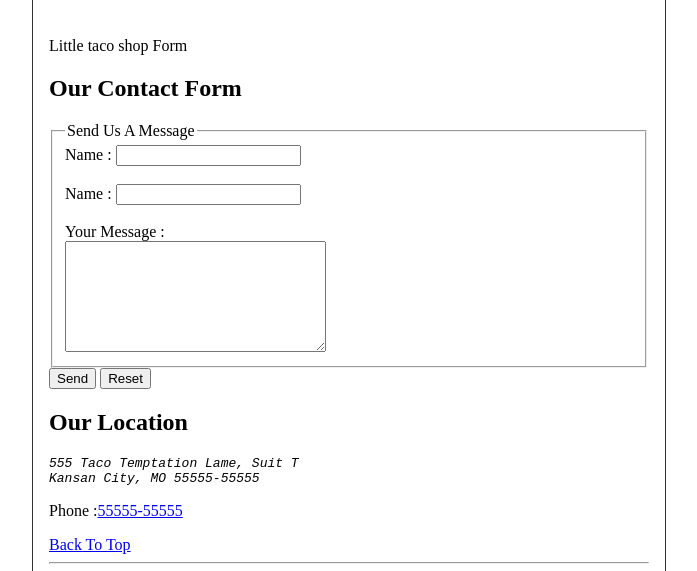
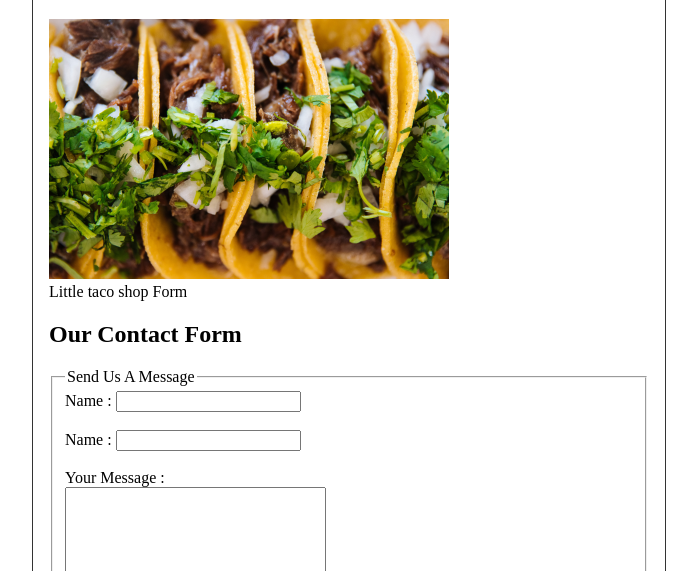
Before and after one commit to Thool1/HTML-project, a plain HTML site: page contact.html in a window 1280 px wide. Shown: the part 229-800 px from the top of the page, without its empty margins (291-988 px from the left). Drawn offline with Linux system fonts and the light colour scheme; the site is published under a folder, as on GitHub Pages, so addresses that start at the root find nothing.

Commit message:
edited img path

```diff
--- a/contact.html
+++ b/contact.html
@@ -22,7 +22,7 @@
         </ul>
     </header>
     <h1>Contact Us</h1>
-    <img src="/tacos_close_up_400x260.png" alt=""> <br>
+    <img src="tacos_close_up_400x260.png" alt=""> <br>
     <caption>Little taco shop Form</caption>
     <h2>Our Contact Form </h2>
     <fieldset>
```
